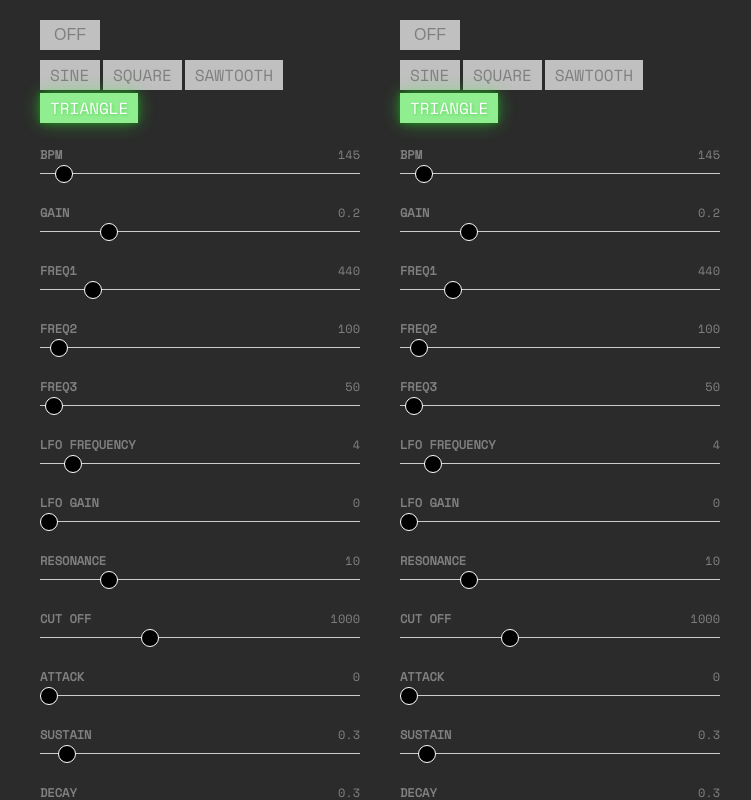
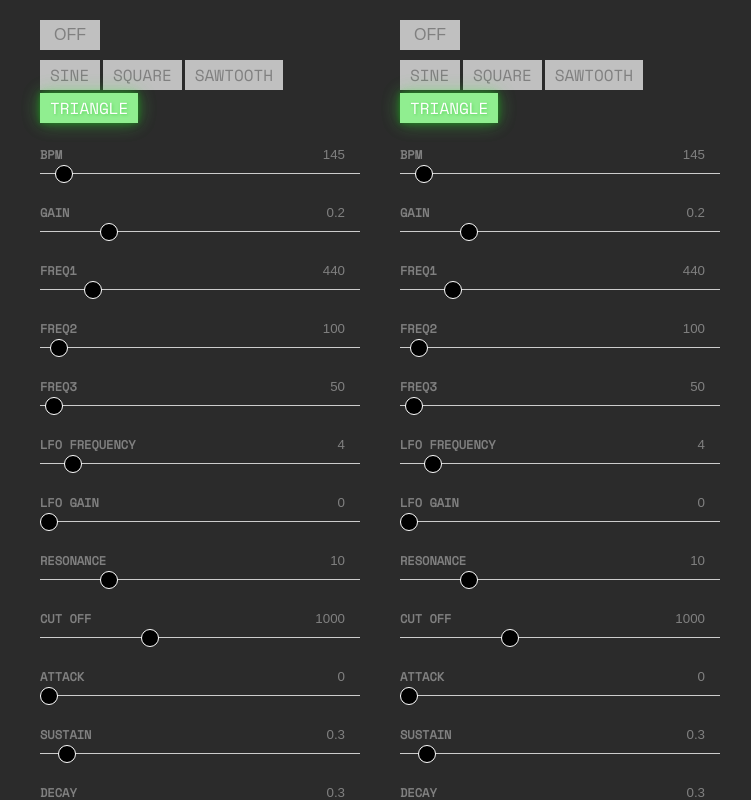
Before and after one commit to gabriel3000/webosc-repeater, a Next.js app: page /webosc-repeater in a window 1280 px wide. Shown: the top 800 px of the page, without its empty margins (260-1011 px from the left). Built offline with nearby package versions, Linux system fonts and the light colour scheme.

Commit message:
adding input to slider 2 way value change. easier to set bpm etc

```diff
--- a/src/app/webosc-repeater/_c/components/slider/index.tsx
+++ b/src/app/webosc-repeater/_c/components/slider/index.tsx
@@ -36,7 +36,7 @@ export default function Slider({settings}:SliderSettings) {
 
     return (
         <div className={style.sliderWrap} key={key}>
-            <label className={style.sliderLabel} htmlFor={`slider-${id}`}><span>{labelContent}</span><span>{localValue}</span></label>
+            <label className={style.sliderLabel} htmlFor={`slider-${id}`}><span>{labelContent}</span><input className={style.input} type="number" value={localValue} step={step} onChange={handleChange}/></label>
             <input className={style.slider} type="range" max={max} min={min} step={step} value={localValue} onChange={handleChange} id={`slider-${id}`} />
         </div>
     )
--- a/src/app/webosc-repeater/_c/components/slider/slider.module.css
+++ b/src/app/webosc-repeater/_c/components/slider/slider.module.css
@@ -62,3 +62,14 @@
     height: 1px;
     background-color: #ccc;
 }
+
+.input {
+    background-color: transparent;
+    text-align: right;
+    color: #808080;
+    border: none;
+    max-width: 100px;
+}
+.input:hover {
+    outline: 2px solid #fff;
+}
```
